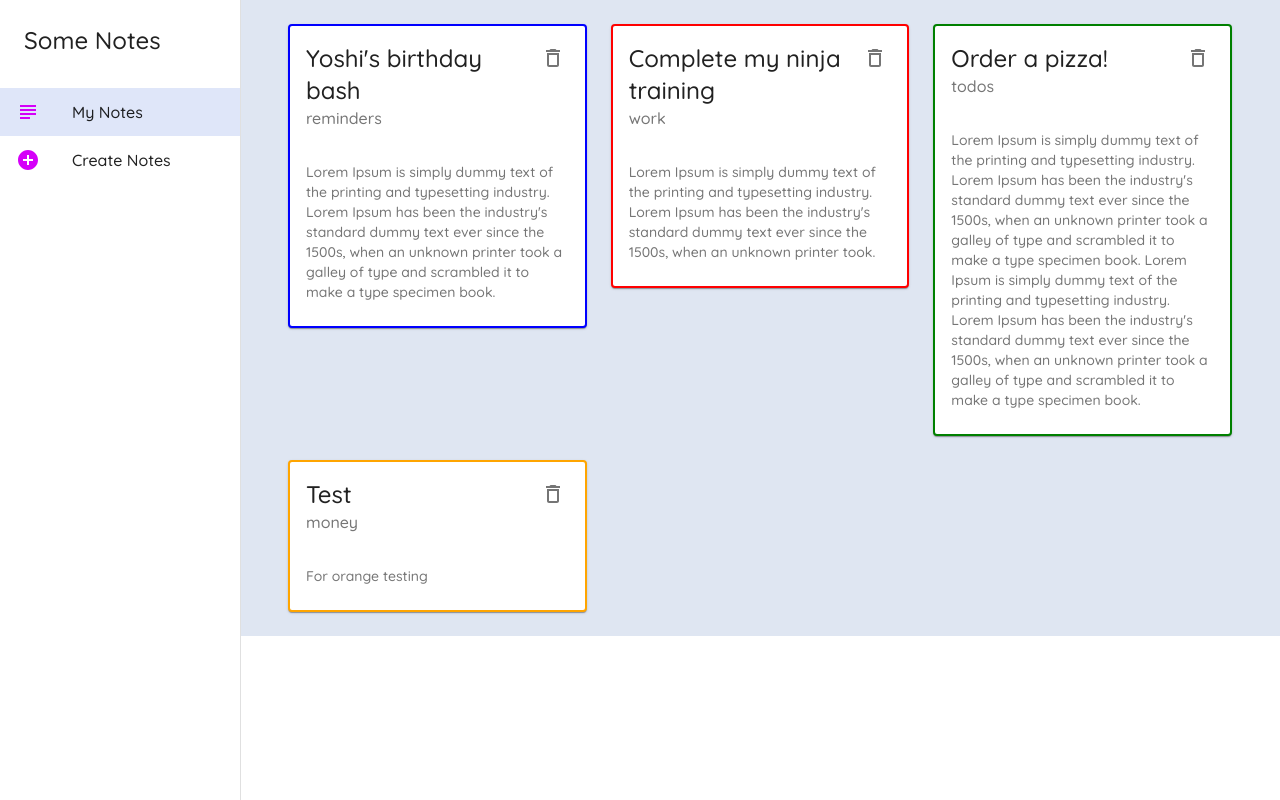
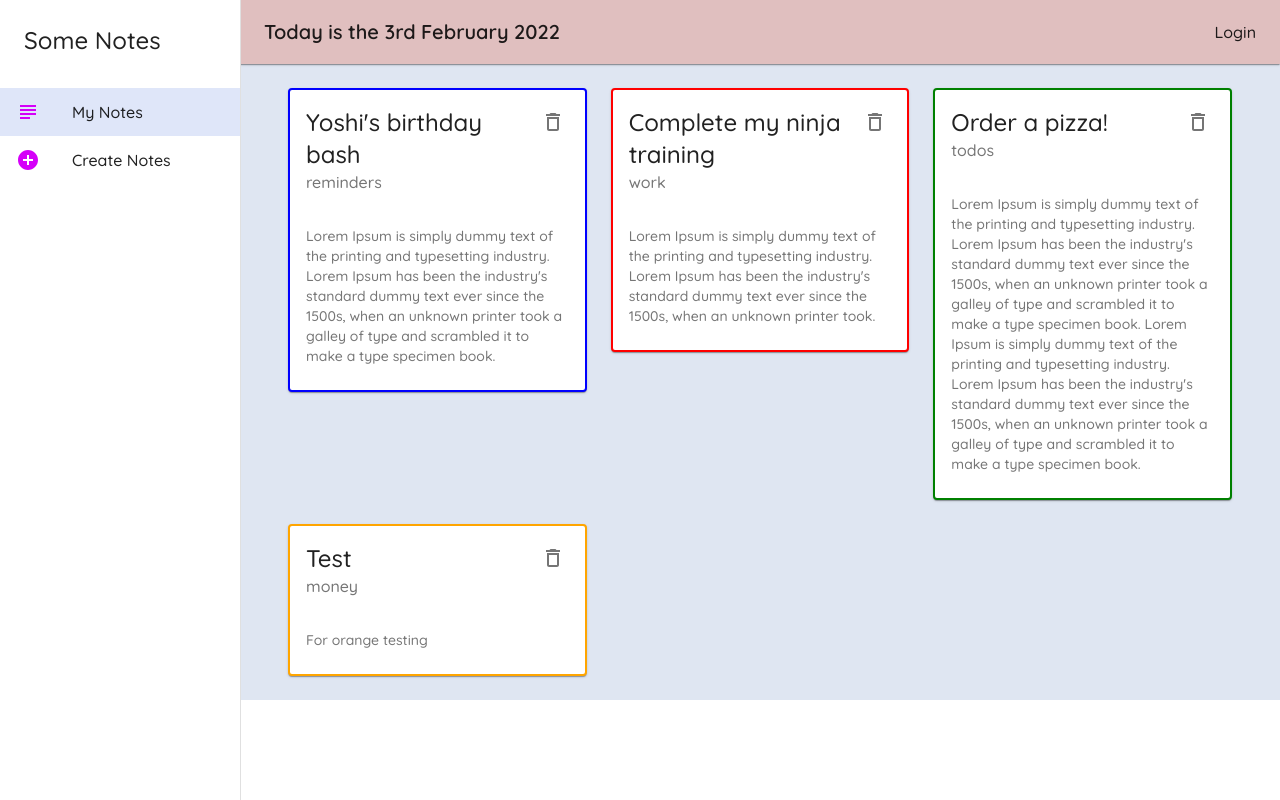
Before and after one commit to Dina2703/MUI002, a React (Create React App) app: page / in a window 1280 px wide. Built offline with nearby package versions, Linux system fonts and the light colour scheme; data requests are answered from the project's data file.

Commit message:
AppBar. ToolBar and Date formatter "date-fns"

```diff
--- a/package.json
+++ b/package.json
@@ -8,6 +8,7 @@
     "@testing-library/jest-dom": "^5.11.9",
     "@testing-library/react": "^11.2.5",
     "@testing-library/user-event": "^12.7.1",
+    "date-fns": "^2.28.0",
     "react": "^17.0.1",
     "react-dom": "^17.0.1",
     "react-router-dom": "^5.2.0",
--- a/src/components/Layout.js
+++ b/src/components/Layout.js
@@ -6,9 +6,12 @@ import {
   ListItem,
   ListItemIcon,
   ListItemText,
+  AppBar,
+  Toolbar,
 } from "@material-ui/core";
 import { AddCircle, SubjectOutlined } from "@material-ui/icons";
 import { useLocation, useHistory } from "react-router-dom";
+import { format } from "date-fns";
 
 const drawerWidth = 240;
 
@@ -34,6 +37,13 @@ const useStyles = makeStyles((theme) => {
     title: {
       padding: theme.spacing(3),
     },
+    appbar: {
+      width: `calc(100% - ${drawerWidth}px)`,
+    },
+    toolbar: theme.mixins.toolbar,
+    date: {
+      flexGrow: 1,
+    },
   };
 });
 const Layout = ({ children }) => {
@@ -57,6 +67,15 @@ const Layout = ({ children }) => {
   return (
     <div className={classes.root}>
       {/*App bar */}
+      <AppBar className={classes.appbar} elevation={1}>
+        <Toolbar>
+          <Typography variant="h6" className={classes.date}>
+            Today is the {format(new Date(), "do MMMM Y")}
+          </Typography>
+          <Typography>Login</Typography>
+        </Toolbar>
+      </AppBar>
+
       {/*Side drawer */}
       <Drawer
         className={classes.drawer}
@@ -89,7 +108,12 @@ const Layout = ({ children }) => {
           ))}
         </List>
       </Drawer>
-      <div className={classes.page}>{children}</div>
+
+      <div className={classes.page}>
+        <div className={classes.toolbar} />
+
+        {children}
+      </div>
     </div>
   );
 };
```
Also changed, not shown: note.txt, 1 other file (tests, documents, lock files or other folders).
